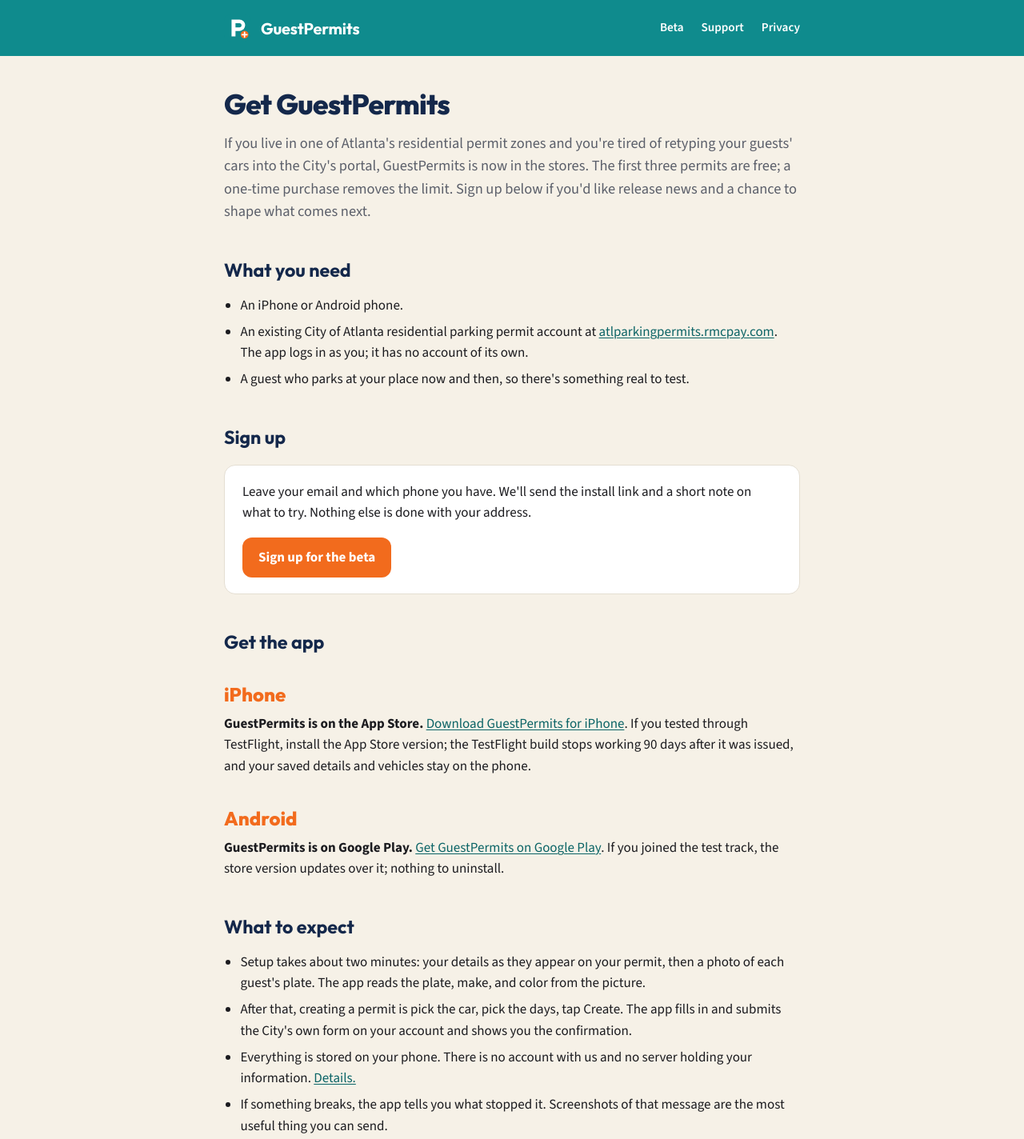
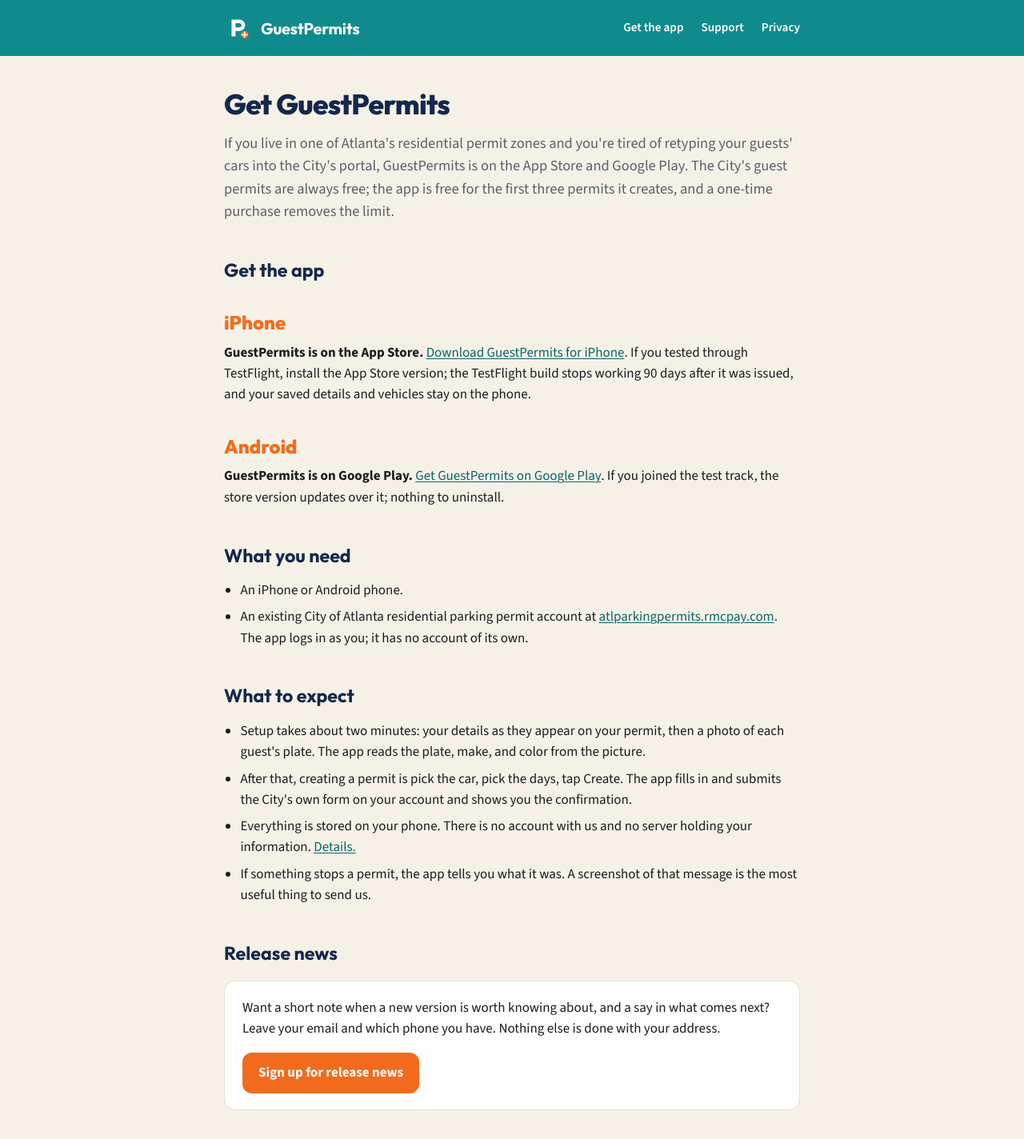
Before and after one commit to ntsims-debug/guestpermits.com, a plain HTML site: page beta.html in a window 1280 px wide. Shown: the top 1424 px of the page at 80% size. Drawn offline with nearby package versions, Linux system fonts and the light colour scheme.

Commit message:
Site: nav label Beta becomes Get the app; beta page leads with the stores and offers release news instead of a beta sign-up
Co-Authored-By: Claude Fable 5.1 <noreply@anthropic.com>

```diff
--- a/beta.html
+++ b/beta.html
@@ -4,7 +4,7 @@
   <meta charset="utf-8">
   <meta name="viewport" content="width=device-width, initial-scale=1">
   <title>Get the App · GuestPermits</title>
-  <meta name="description" content="Help test GuestPermits, an app that creates City of Atlanta guest parking permits in seconds.">
+  <meta name="description" content="Download GuestPermits for iPhone or Android, the app that creates City of Atlanta guest parking permits in seconds.">
   <link rel="icon" href="favicon.png">
   <link rel="preconnect" href="https://fonts.googleapis.com">
   <link rel="stylesheet" href="https://fonts.googleapis.com/css2?family=Outfit:wght@700;800&family=Source+Sans+3:wght@400;600;700&display=swap">
@@ -17,26 +17,13 @@
       <svg viewBox="0 0 180 180" xmlns="http://www.w3.org/2000/svg" aria-hidden="true"><rect width="180" height="180" rx="40" fill="#0F8B8D"/><path fill="#FFFFFF" fill-rule="evenodd" d="M50 34h52a38 38 0 0 1 0 76H76v36H50zM76 58v28h26a14 14 0 0 0 0-28z"/><circle cx="136" cy="134" r="30" fill="#F26B1D" stroke="#0F8B8D" stroke-width="8"/><path d="M136 118v32M120 134h32" stroke="#FFFFFF" stroke-width="9" stroke-linecap="round"/></svg>
       GuestPermits
     </a>
-    <nav><a href="beta.html">Beta</a><a href="support.html">Support</a><a href="privacy.html">Privacy</a></nav>
+    <nav><a href="beta.html">Get the app</a><a href="support.html">Support</a><a href="privacy.html">Privacy</a></nav>
   </div>
 </header>
 
 <main class="wrap">
   <h1>Get GuestPermits</h1>
-  <p class="lede">If you live in one of Atlanta's residential permit zones and you're tired of retyping your guests' cars into the City's portal, GuestPermits is now in the stores. The first three permits are free; a one-time purchase removes the limit. Sign up below if you'd like release news and a chance to shape what comes next.</p>
-
-  <h2>What you need</h2>
-  <ul>
-    <li>An iPhone or Android phone.</li>
-    <li>An existing City of Atlanta residential parking permit account at <a href="https://atlparkingpermits.rmcpay.com" target="_blank" rel="noopener">atlparkingpermits.rmcpay.com</a>. The app logs in as you; it has no account of its own.</li>
-    <li>A guest who parks at your place now and then, so there's something real to test.</li>
-  </ul>
-
-  <h2>Sign up</h2>
-  <div class="card">
-    <p>Leave your email and which phone you have. We'll send the install link and a short note on what to try. Nothing else is done with your address.</p>
-    <p style="margin-bottom:0"><a class="cta" href="https://forms.gle/cH7VswTdW3zKZ35s7" target="_blank" rel="noopener">Sign up for the beta</a></p>
-  </div>
+  <p class="lede">If you live in one of Atlanta's residential permit zones and you're tired of retyping your guests' cars into the City's portal, GuestPermits is on the App Store and Google Play. The City's guest permits are always free; the app is free for the first three permits it creates, and a one-time purchase removes the limit.</p>
 
   <h2>Get the app</h2>
   <dl class="faq platforms">
@@ -46,13 +33,25 @@
     <dd><strong>GuestPermits is on Google Play.</strong> <a href="https://play.google.com/store/apps/details?id=com.guestpermits.app">Get GuestPermits on Google Play</a>. If you joined the test track, the store version updates over it; nothing to uninstall.</dd>
   </dl>
 
+  <h2>What you need</h2>
+  <ul>
+    <li>An iPhone or Android phone.</li>
+    <li>An existing City of Atlanta residential parking permit account at <a href="https://atlparkingpermits.rmcpay.com" target="_blank" rel="noopener">atlparkingpermits.rmcpay.com</a>. The app logs in as you; it has no account of its own.</li>
+  </ul>
+
   <h2>What to expect</h2>
   <ul>
     <li>Setup takes about two minutes: your details as they appear on your permit, then a photo of each guest's plate. The app reads the plate, make, and color from the picture.</li>
     <li>After that, creating a permit is pick the car, pick the days, tap Create. The app fills in and submits the City's own form on your account and shows you the confirmation.</li>
     <li>Everything is stored on your phone. There is no account with us and no server holding your information. <a href="privacy.html">Details.</a></li>
-    <li>If something breaks, the app tells you what stopped it. Screenshots of that message are the most useful thing you can send.</li>
+    <li>If something stops a permit, the app tells you what it was. A screenshot of that message is the most useful thing to send us.</li>
   </ul>
+
+  <h2>Release news</h2>
+  <div class="card">
+    <p>Want a short note when a new version is worth knowing about, and a say in what comes next? Leave your email and which phone you have. Nothing else is done with your address.</p>
+    <p style="margin-bottom:0"><a class="cta" href="https://forms.gle/cH7VswTdW3zKZ35s7" target="_blank" rel="noopener">Sign up for release news</a></p>
+  </div>
 
   <h2>Questions</h2>
   <p>Email <a href="mailto:support@digitalforgepro.ai">support@digitalforgepro.ai</a>. GuestPermits is built by DigitalForge Pro LLC, an Atlanta company, and is not affiliated with the City of Atlanta or Passport Inc.</p>
@@ -61,7 +60,7 @@
 <footer class="site">
   <div class="wrap">
     <span>© 2026 DigitalForge Pro LLC · Atlanta, Georgia</span>
-    <span><a href="beta.html">Beta</a> · <a href="support.html">Support</a> · <a href="privacy.html">Privacy</a> · <a href="mailto:support@digitalforgepro.ai">Contact</a></span>
+    <span><a href="beta.html">Get the app</a> · <a href="support.html">Support</a> · <a href="privacy.html">Privacy</a> · <a href="mailto:support@digitalforgepro.ai">Contact</a></span>
   </div>
 </footer>
 </body>
```
Also changed, not shown: index.html (+2 -2 lines), privacy.html (+2 -2 lines), support.html (+2 -2 lines).
